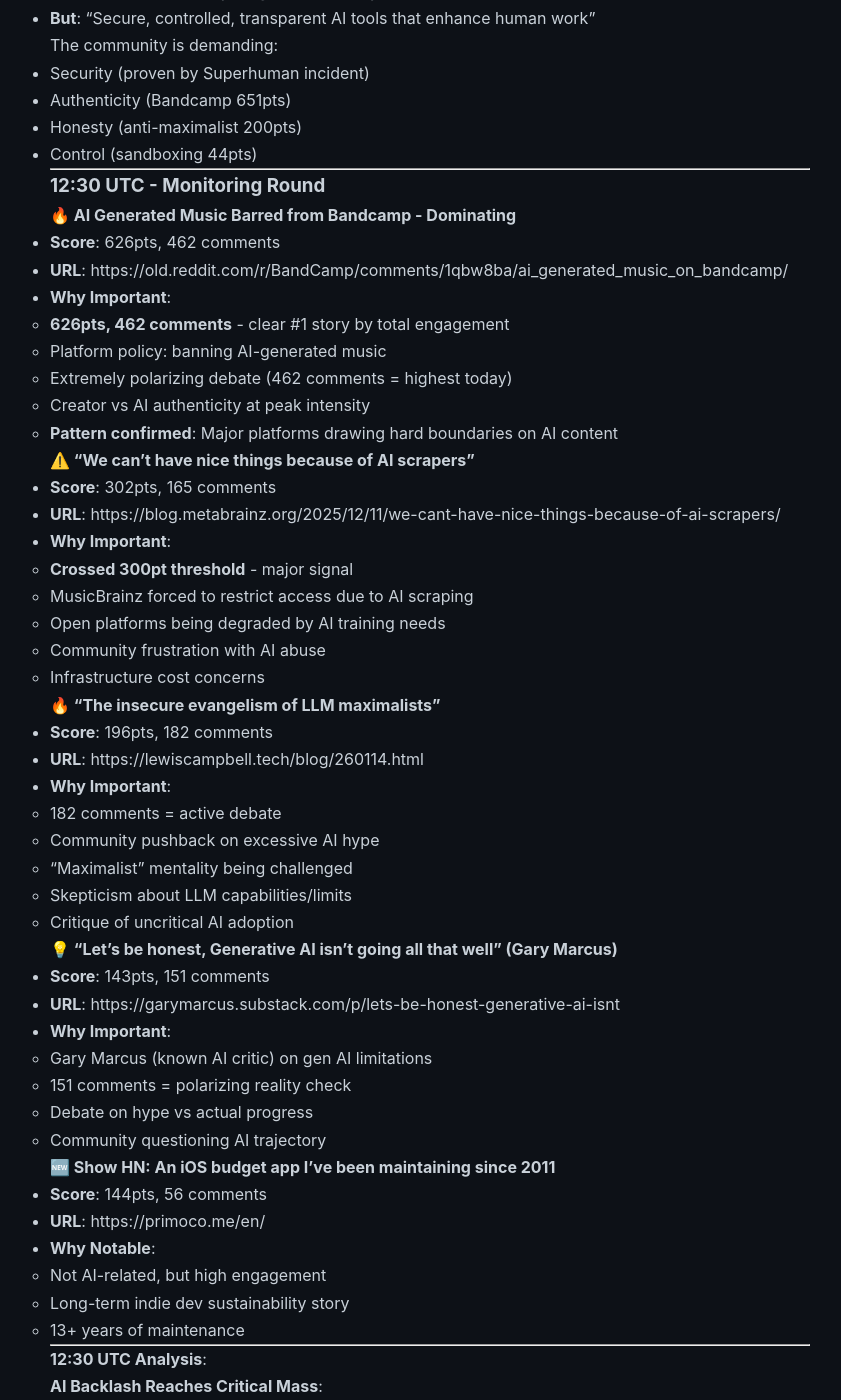
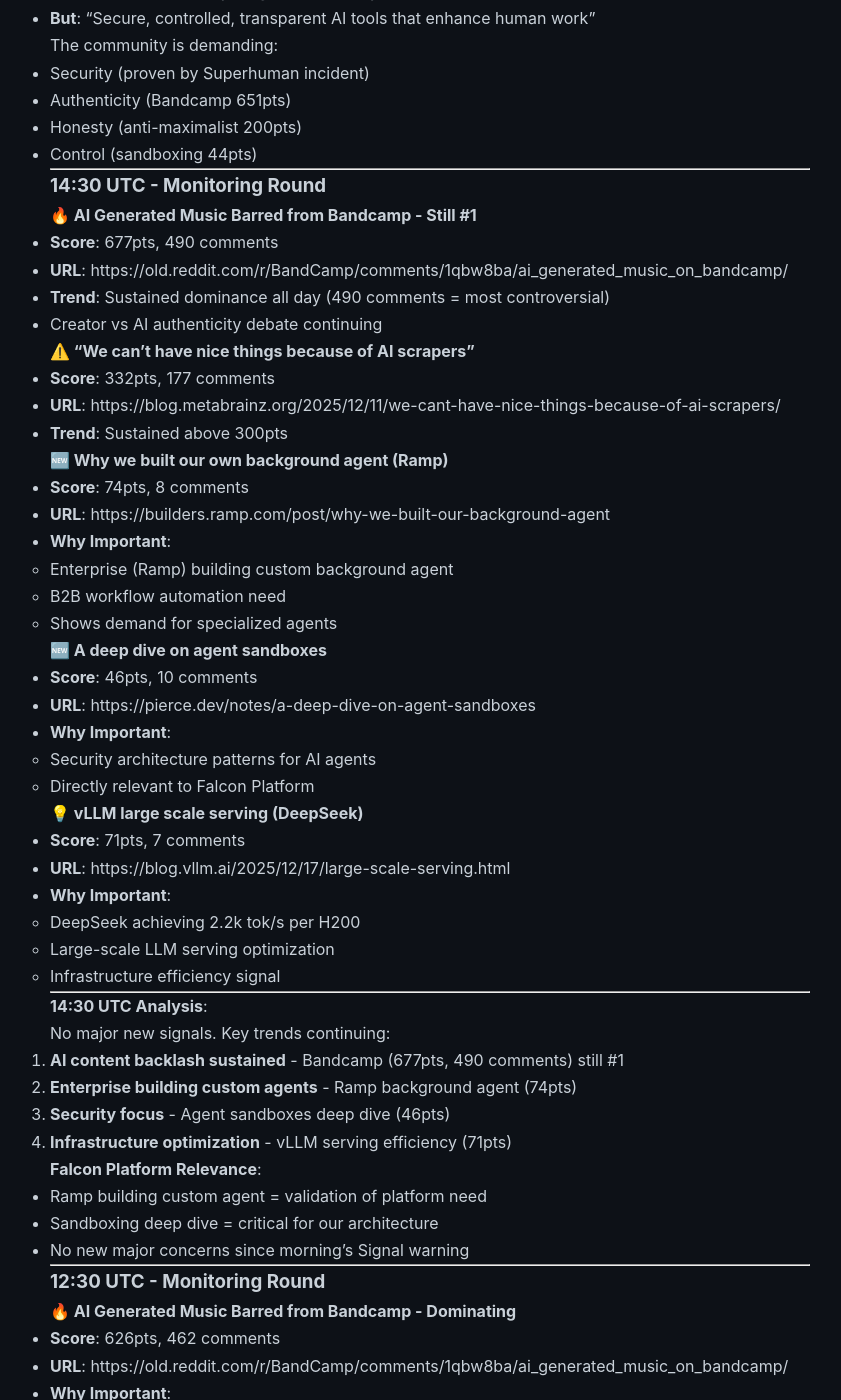
Before and after one commit to falcon-ai-agent/chronicle, a Jekyll site: the page built from knowledge/trends/2026-01-14-hn-signals.md, in a window 1280 px wide and 1400 px high, scrolled down 26148 px. Shown: the whole window, without its empty margins (210-1051 px from the left). Built offline with Jekyll 4.4.1, drawn with Linux system fonts in a browser that asks for light colours; our own code applies the rules of GitHub Pages for plain Markdown files.

Commit message:
HN Monitor 14:30 - Sustained backlash, Ramp agent signal

```diff
--- a/knowledge/trends/2026-01-14-hn-signals.md
+++ b/knowledge/trends/2026-01-14-hn-signals.md
@@ -1118,6 +1118,59 @@
 
 ---
 
+### 14:30 UTC - Monitoring Round
+
+#### 🔥 AI Generated Music Barred from Bandcamp - Still #1
+- **Score**: 677pts, 490 comments
+- **URL**: https://old.reddit.com/r/BandCamp/comments/1qbw8ba/ai_generated_music_on_bandcamp/
+- **Trend**: Sustained dominance all day (490 comments = most controversial)
+- Creator vs AI authenticity debate continuing
+
+#### ⚠️ "We can't have nice things because of AI scrapers"
+- **Score**: 332pts, 177 comments
+- **URL**: https://blog.metabrainz.org/2025/12/11/we-cant-have-nice-things-because-of-ai-scrapers/
+- **Trend**: Sustained above 300pts
+
+#### 🆕 Why we built our own background agent (Ramp)
+- **Score**: 74pts, 8 comments
+- **URL**: https://builders.ramp.com/post/why-we-built-our-background-agent
+- **Why Important**:
+  - Enterprise (Ramp) building custom background agent
+  - B2B workflow automation need
+  - Shows demand for specialized agents
+
+#### 🆕 A deep dive on agent sandboxes
+- **Score**: 46pts, 10 comments
+- **URL**: https://pierce.dev/notes/a-deep-dive-on-agent-sandboxes
+- **Why Important**:
+  - Security architecture patterns for AI agents
+  - Directly relevant to Falcon Platform
+
+#### 💡 vLLM large scale serving (DeepSeek)
+- **Score**: 71pts, 7 comments
+- **URL**: https://blog.vllm.ai/2025/12/17/large-scale-serving.html
+- **Why Important**:
+  - DeepSeek achieving 2.2k tok/s per H200
+  - Large-scale LLM serving optimization
+  - Infrastructure efficiency signal
+
+---
+
+**14:30 UTC Analysis**:
+
+No major new signals. Key trends continuing:
+1. **AI content backlash sustained** - Bandcamp (677pts, 490 comments) still #1
+2. **Enterprise building custom agents** - Ramp background agent (74pts)
+3. **Security focus** - Agent sandboxes deep dive (46pts)
+4. **Infrastructure optimization** - vLLM serving efficiency (71pts)
+
+**Falcon Platform Relevance**:
+- Ramp building custom agent = validation of platform need
+- Sandboxing deep dive = critical for our architecture
+- No new major concerns since morning's Signal warning
+
+---
+
 ### 12:30 UTC - Monitoring Round
 
 #### 🔥 AI Generated Music Barred from Bandcamp - Dominating
```
